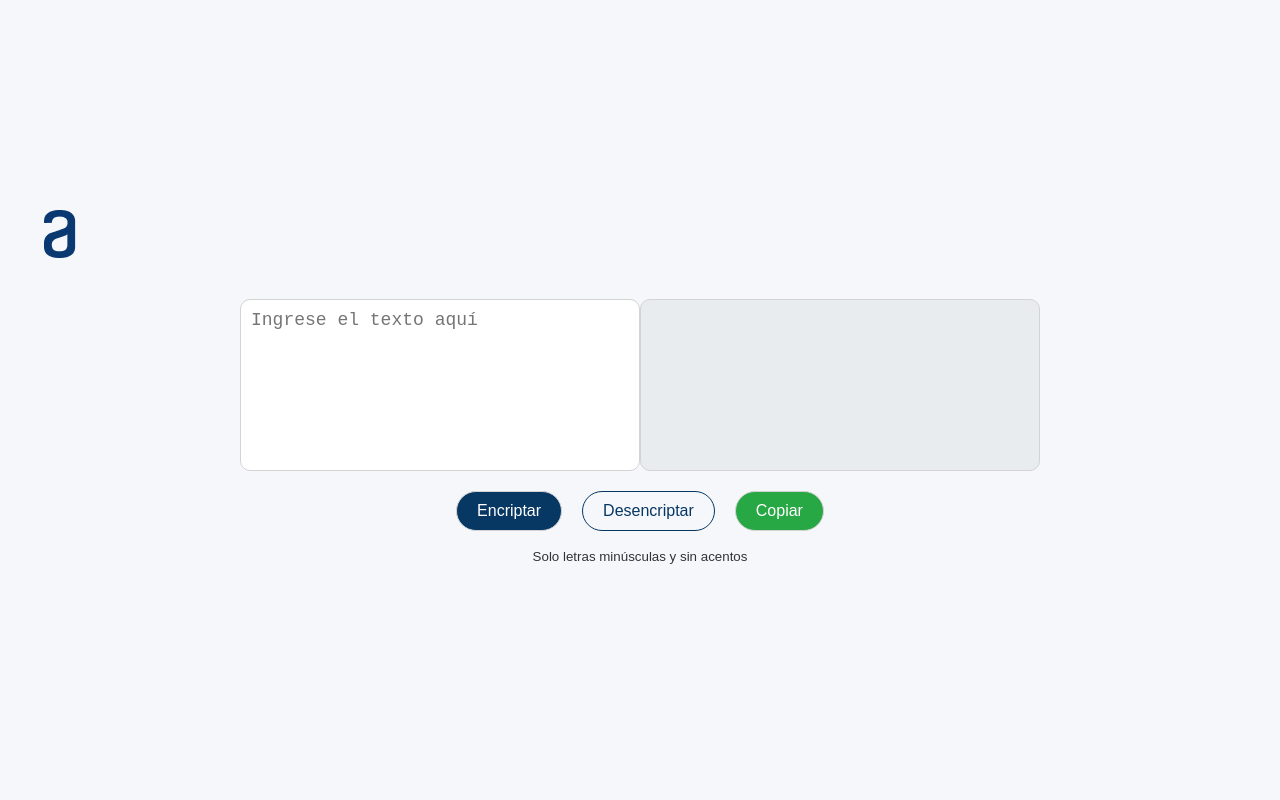
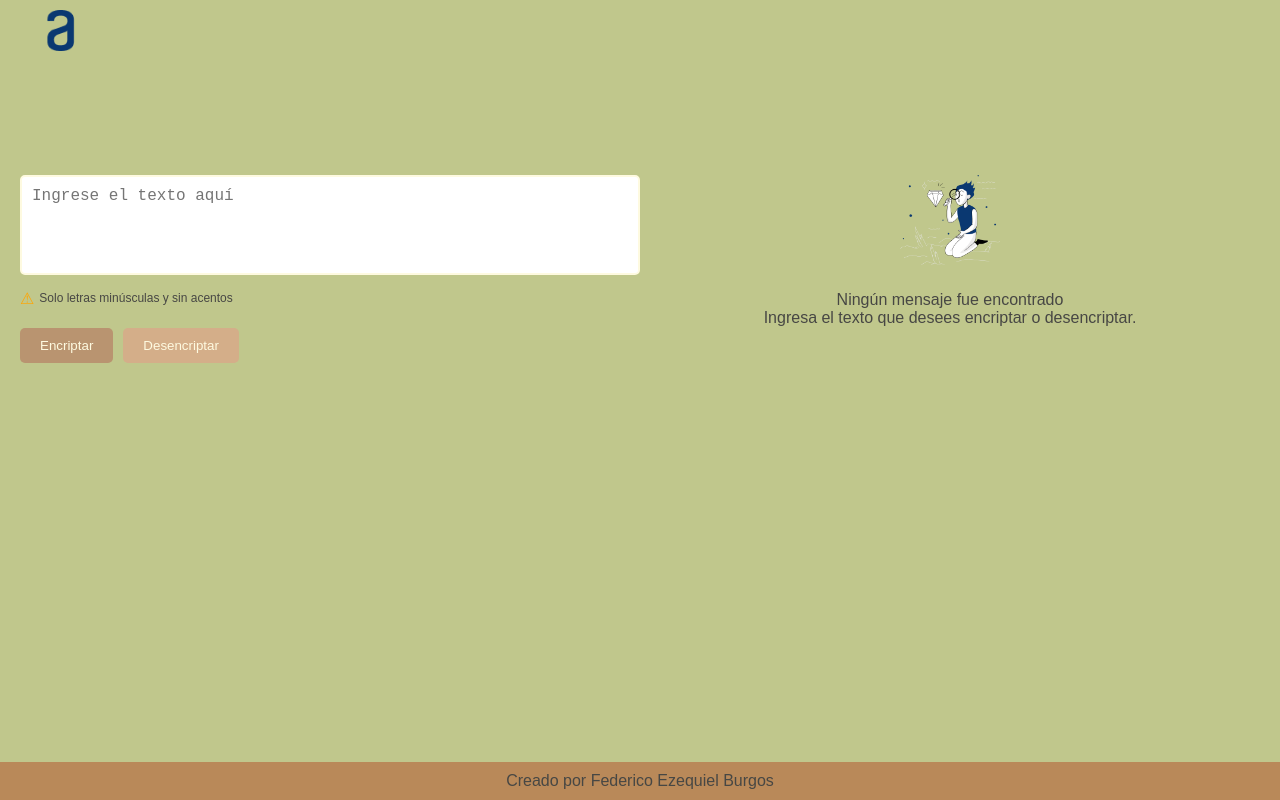
Before and after one commit to FedeBurgos/encryptor, a plain HTML site: page index.html in a window 1280 px wide. Drawn offline with Linux system fonts and the light colour scheme.

Commit message:
Se cambiaron los colores y proyecto finalizado.

```diff
--- a/app.js
+++ b/app.js
@@ -1,4 +1,11 @@
-// Función para encriptar el texto
+document.addEventListener('DOMContentLoaded', () => {
+    const inputText = document.getElementById('input-text');
+    const outputText = document.getElementById('output-text');
+    const encryptBtn = document.getElementById('encrypt-btn');
+    const decryptBtn = document.getElementById('decrypt-btn');
+    const copyBtn = document.getElementById('copy-btn');
+    const placeholder = document.getElementById('placeholder');
+
     function encrypt(message) {
         return message.replace(/a|e|i|o|u/g, (match) => {
             switch (match) {
@@ -12,7 +19,6 @@ function encrypt(message) {
         });
     }
 
-// Función para desencriptar el texto
     function decrypt(message) {
         return message.replace(/enter|imes|ai|ober|ufat/g, (match) => {
             switch (match) {
@@ -26,29 +32,44 @@ function decrypt(message) {
         });
     }
 
-// Limpiar el contenido al cargar la página o actualizarla
-document.addEventListener('DOMContentLoaded', () => {
-    document.getElementById('inputText').value = '';
-    document.getElementById('outputText').value = '';
+    encryptBtn.addEventListener('click', () => {
+        const text = inputText.value.trim();
+        if (text) {
+            outputText.value = encrypt(text);
+            placeholder.style.display = 'none';
+            outputText.style.display = 'block';
+            copyBtn.style.display = 'block';
+        } else {
+            placeholder.style.display = 'flex';
+            outputText.style.display = 'none';
+            copyBtn.style.display = 'none';
+        }
     });
 
-// Evento para manejar el clic en el botón de encriptar
-document.getElementById('encryptButton').addEventListener('click', function() {
-    const inputText = document.getElementById('inputText').value;
-    const encryptedMessage = encrypt(inputText);
-    document.getElementById('outputText').value = encryptedMessage;
+    decryptBtn.addEventListener('click', () => {
+        const text = inputText.value.trim();
+        if (text) {
+            outputText.value = decrypt(text);
+            placeholder.style.display = 'none';
+            outputText.style.display = 'block';
+            copyBtn.style.display = 'block';
+        } else {
+            placeholder.style.display = 'flex';
+            outputText.style.display = 'none';
+            copyBtn.style.display = 'none';
+        }
     });
 
-// Evento para manejar el clic en el botón de desencriptar
-document.getElementById('decryptButton').addEventListener('click', function() {
-    const inputText = document.getElementById('inputText').value;
-    const decryptedMessage = decrypt(inputText);
-    document.getElementById('outputText').value = decryptedMessage;
-});
-
-// Evento para manejar el clic en el botón de copiar
-document.getElementById('copyButton').addEventListener('click', function() {
-    const outputText = document.getElementById('outputText');
+    document.getElementById('copy-btn').addEventListener('click', function() {
+        const outputText = document.getElementById('output-text');
         outputText.select();
         document.execCommand('copy');
     });
+
+    // Reset view on page load
+    inputText.value = '';
+    outputText.value = '';
+    placeholder.style.display = 'flex';
+    outputText.style.display = 'none';
+    copyBtn.style.display = 'none';
+});
--- a/index.html
+++ b/index.html
@@ -2,30 +2,39 @@
 <html lang="es">
 <head>
     <meta charset="UTF-8">
+    <meta http-equiv="X-UA-Compatible" content="IE-edge">
     <meta name="viewport" content="width=device-width, initial-scale=1.0">
-    <title>Encriptador</title>
+    <title>Encriptador/Desencriptador</title>
     <link rel="stylesheet" href="/style/styles.css">
 </head>
 <body>
-    <div class="container">
-        <header>
-            <div class="logo">
-                <img src="/assets/Logo.png" alt="Logo de Alura">
+    <header>
+        <img class="logo" src="/assets/Logo.png" alt="Logo de Alura">
+    </header>
+    <div class="main-container">
+        <div class="input-section">
+            <textarea id="input-text" placeholder="Ingrese el texto aquí"></textarea>
+            <div class="note">
+                <span class="warning-symbol">⚠</span>
+                Solo letras minúsculas y sin acentos
             </div>
-        </header>
-        <main>
-            <div class="text-area-section">
-                <textarea id="inputText" placeholder="Ingrese el texto aquí"></textarea>
-                <textarea id="outputText" readonly></textarea>
+            <div class="button-group">
+                <button class="button-enc" id="encrypt-btn">Encriptar</button>
+                <button class="button-desenc" id="decrypt-btn">Desencriptar</button>
             </div>
-            <div class="button-section">
-                <button id="encryptButton">Encriptar</button>
-                <button id="decryptButton">Desencriptar</button>
-                <button id="copyButton">Copiar</button>
+        </div>
+        <div class="output-section">
+            <textarea id="output-text" ></textarea>
+            <button class="button-enc" id="copy-btn">Copiar</button>
+            <div id="placeholder" class="image-container">
+                <img src="/assets/Muñeco.png" alt="Caricatura de una persona mirando con una lupa" id="placeholder-image">
+                <p style="color: #474744;">Ningún mensaje fue encontrado<br>Ingresa el texto que desees encriptar o desencriptar.</p>
             </div>
-            <p><small>Solo letras minúsculas y sin acentos</small></p>
-        </main>
+        </div>
     </div>
+    <footer>
+        Creado por Federico Ezequiel Burgos
+    </footer>
     <script src="app.js"></script>
 </body>
 </html>
--- a/style/styles.css
+++ b/style/styles.css
@@ -1,132 +1,175 @@
-/* General Styles */
-body, html {
+/* Estilos globales */
+body {
+    font-family: 'Arial', sans-serif;
+    background-color: #C0C78C;
     margin: 0;
     padding: 0;
-    font-family: 'Arial', sans-serif;
-    background-color: #f5f7fb;
-    color: #333;
-    height: 100%;
+    display: flex;
+    flex-direction: column;
 }
 
-/* Container */
-.container {
+.main-container {
+    flex: 1;
+    display: flex;
+    justify-content: space-between;
+    align-items: flex-start;
+    width: 100vw;
+    padding: 20px;
+    margin-top: 100px;
+    box-sizing: border-box;
+}
+
+.input-section, .output-section {
+    width: 60%;
+}
+
+.output-section {
     display: flex;
     flex-direction: column;
-    justify-content: center;
     align-items: center;
-    min-height: 100vh;
-}
-
-/* Header */
-header {
-    width: 100%;
-    text-align: left;
-    padding: 10px;
+    justify-content: flex-start;
+    position: relative;
 }
 
 .logo {
-    font-size: 48px;
-    color: #073763;
+    top: 0;
+    left: 0;
+    padding-top: 10px;
+    margin-left: 10px;
+    width: 8%;
 }
 
-/* Main Sections */
-main {
+textarea {
+    width: 100%;
+    height: 100px;
+    padding: 10px;
+    font-size: 16px;
+    border: 2px solid #FEFAE0;
+    border-radius: 5px;
+    resize: none;
+    box-sizing: border-box;
+    margin-bottom: 10px;
+}
+
+.note {
+    font-size: 12px;
+    color: #474744;
+    margin-bottom: 20px;
+    display: flex;
+    align-items: center;
+}
+
+.warning-symbol {
+    color: #FFA500;
+    margin-right: 5px;
+    font-size: 16px;
+}
+
+.button-group {
+    display: flex;
+    gap: 10px;
+}
+
+.button-enc {
+    padding: 10px 20px;
+    background-color: #B99470;
+    color: #FEFAE0;
+    border: none;
+    border-radius: 5px;
+    cursor: pointer;
+    transition: background-color 0.3s;
+}
+
+.button-desenc {
+    padding: 10px 20px;
+    background-color: #d4ae89;
+    color: #FEFAE0;
+    border: none;
+    border-radius: 5px;
+    cursor: pointer;
+    transition: background-color 0.3s;
+}
+
+button:hover {
+    background-color: #B99470;
+}
+
+#copy-btn {
+    margin-top: 10px;
+    display: none;
+}
+
+.image-container {
     display: flex;
     flex-direction: column;
     align-items: center;
-    width: 100%;
-    max-width: 800px;
-    margin: 20px;
+    text-align: center;
 }
 
-.text-area-section {
-    display: flex;
-    justify-content: space-between;
-    width: 100%;
+.image-container img {
+    max-width: 100px;
+    margin-bottom: 10px;
 }
 
-textarea {
-    width: 48%;
+#output-text {
+    height: 100px;
+    width: 100%;
     padding: 10px;
-    border-radius: 10px;
-    border: 1px solid #d3d3d3;
-    font-size: 18px;
+    font-size: 16px;
+    border: 2px solid #B99470;
+    border-radius: 5px;
     resize: none;
-    height: 150px;
+    box-sizing: border-box;
+    margin-bottom: 10px;
+    display: none;
 }
 
-textarea#outputText {
-    background-color: #e9ecef;
+#placeholder {
+    display: flex;
+    flex-direction: column;
+    align-items: center;
+    justify-content: center;
 }
 
-.button-section {
-    display: flex;
-    justify-content: center;
+/* Footer */
+footer {
     width: 100%;
-    margin-top: 20px;
+    background-color: #b98959;
+    color: #474744;
+    text-align: center;
+    padding: 10px 0;
+    position: absolute;
+    bottom: 0;
 }
 
-button {
-    padding: 10px 20px;
-    margin: 0 10px;
-    border-radius: 25px;
-    font-size: 16px;
-    cursor: pointer;
-    border: 1px solid #d3d3d3;
-    outline: none;
-}
-
-button:hover {
-    opacity: 0.9;
-}
-
-#encryptButton {
-    background-color: #073763;
-    color: white;
-}
-
-#decryptButton {
-    background-color: #f5f7fb;
-    color: #073763;
-    border: 1px solid #073763;
-}
-
-#copyButton {
-    background-color: #28a745;
-    color: white;
-}
-
-/* Responsive Design */
+/* Media queries */
 @media (max-width: 768px) {
-    main {
-        padding: 20px;
+    .main-container {
+        flex-direction: column;
+        padding: 15px;
     }
 
-    .text-area-section {
-        flex-direction: column;
+    .input-section, .output-section {
+        width: 100%;
+        margin: 10px 0;
     }
 
-    textarea {
-        width: 100%;
-        margin-bottom: 10px;
-    }
-
-    button {
-        flex: 1;
-        margin: 5px;
-    }
-
-    .button-section {
-        flex-direction: column;
+    .button-group {
+        justify-content: center;
     }
 }
 
 @media (max-width: 480px) {
-    textarea {
-        font-size: 16px;
+    .logo {
+        font-size: 40px;
+    }
+
+    textarea, #output-text {
+        font-size: 14px;
     }
 
     button {
+        padding: 8px 16px;
         font-size: 14px;
     }
 }
```
Lines whose indentation alone changed are shown as unchanged.
